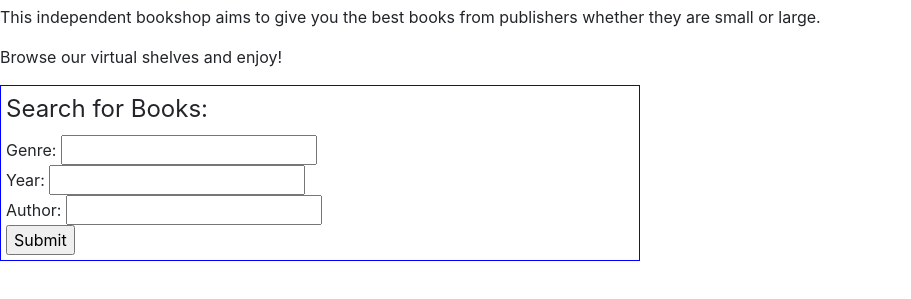
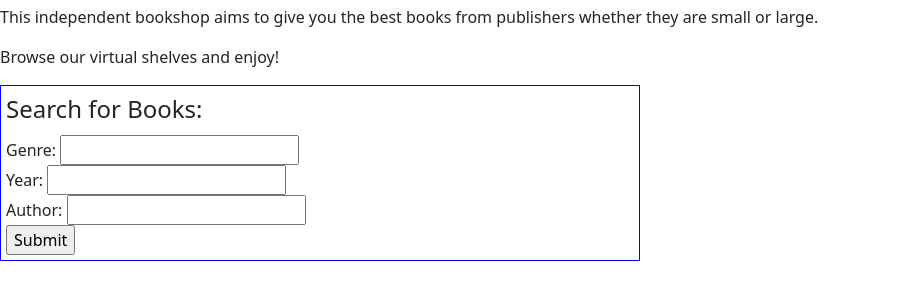
Before and after one commit to johnehunt/html-intro-lab, a plain HTML site: page lab2-css/index.html in a window 1280 px wide. Shown: the part 41-340 px from the top of the page, without its empty margins (0-911 px from the left). Drawn offline with nearby package versions, Linux system fonts and the light colour scheme.

Commit message:
Updated for new bootstrap version

```diff
--- a/lab2-css/index.html
+++ b/lab2-css/index.html
@@ -4,9 +4,11 @@
 <head>
     <title>Hello World</title>
     <meta http-equiv="Content-Type" content="text/html; charset=UTF-8" />
+
     <!-- Bootstrap CSS -->
-    <link rel="stylesheet" href="https://stackpath.bootstrapcdn.com/bootstrap/4.4.1/css/bootstrap.min.css"
-        crossorigin="anonymous">
+     <link rel="stylesheet" href="https://cdn.jsdelivr.net/npm/bootstrap@5.2.2/dist/css/bootstrap.min.css"
+             crossorigin="anonymous">
+
     <!-- Custom CSS -->
     <link rel="stylesheet" href="forms-styles.css">
 </head>
```
